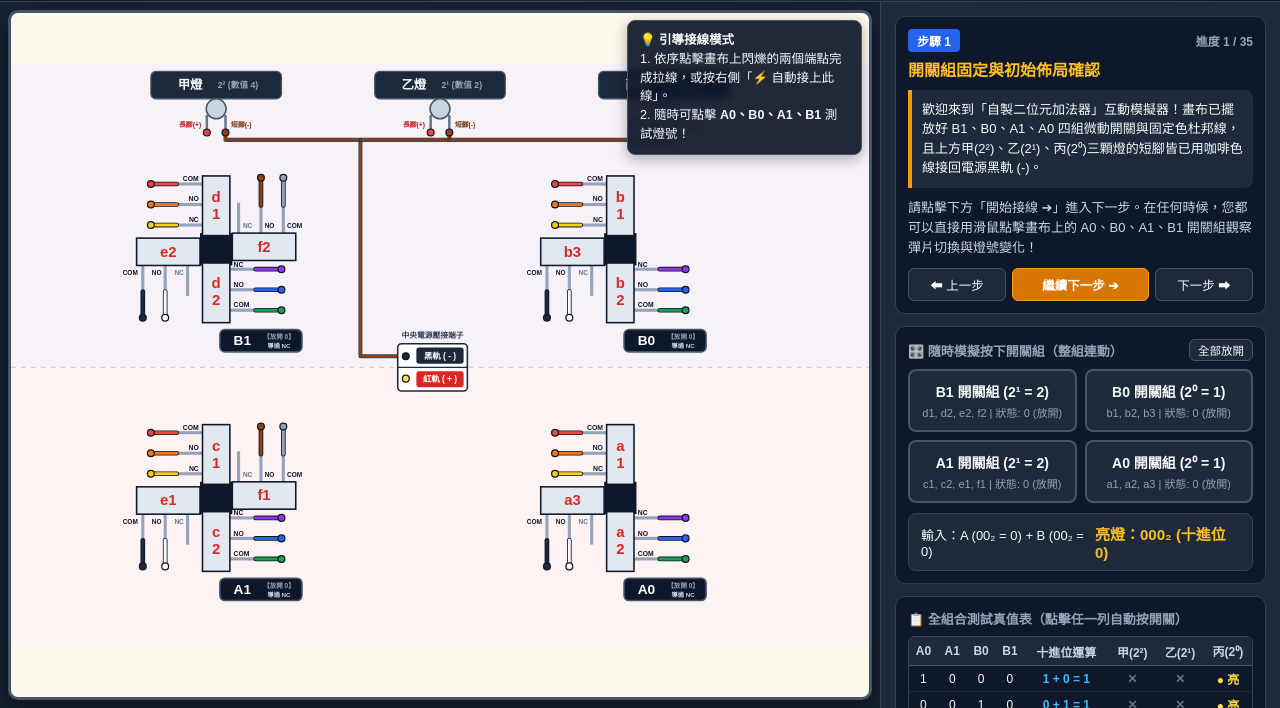
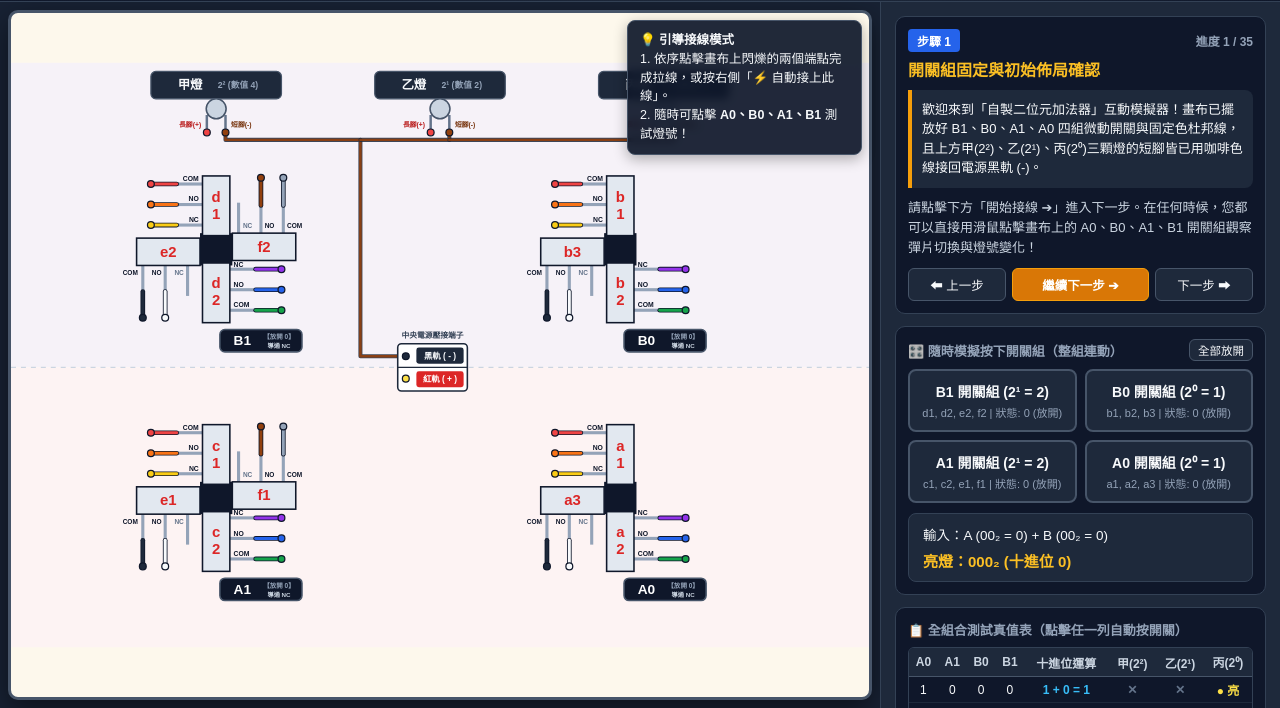
Before and after one commit to LaoHsien/SPDT-2-bit-adder-simulation, a plain HTML site: page index.html in a window 1280 px wide. Shown: the part 92-800 px from the top of the page. Drawn offline with Linux system fonts and the light colour scheme.

Commit message:
Update index.html

```diff
--- a/index.html
+++ b/index.html
@@ -430,17 +430,28 @@
   }
   .sw-btn.pressed span.sub { color: #dbeafe; }
 
+  /* 修正後：上下兩行獨立顯示輸入與亮燈結果，絕不斷行 */
   .math-readout {
     background: #1e293b;
     border-radius: 8px;
-    padding: 9px 12px;
-    font-size: 13px;
+    padding: 10px 14px;
+    font-size: 13.5px;
     display: flex;
+    flex-direction: column;
+    gap: 6px;
+    border: 1px solid #334155;
+  }
+  .math-readout-row {
+    display: flex;
+    align-items: center;
     justify-content: space-between;
-    align-items: center;
-    border: 1px solid #334155;
-  }
-  .math-readout strong { color: #fbbf24; font-size: 15px; }
+    white-space: nowrap;
+  }
+  .math-readout strong {
+    color: #fbbf24;
+    font-size: 15px;
+    white-space: nowrap;
+  }
 
   /* 真值表快速測試區 */
   .truth-table-wrap {
@@ -665,8 +676,12 @@
         </button>
       </div>
       <div class="math-readout">
-        <span id="math-input-str">輸入：A (00₂ = 0) + B (00₂ = 0)</span>
-        <strong id="math-output-str">亮燈：000₂ (0)</strong>
+        <div class="math-readout-row">
+          <span id="math-input-str">輸入：A (00₂ = 0) + B (00₂ = 0)</span>
+        </div>
+        <div class="math-readout-row">
+          <strong id="math-output-str">亮燈：000₂ (十進位 0)</strong>
+        </div>
       </div>
     </div>
 
@@ -1365,7 +1380,11 @@ function renderBoard() {
           html += `<path d="${pointsToOrthoPath(branchA)}" fill="none" stroke="#fef08a" stroke-width="3" stroke-linecap="round" stroke-linejoin="round" class="wire-live-flow" filter="url(#wire-glow)"/>`;
           html += `<path d="${pointsToOrthoPath(branchB)}" fill="none" stroke="#fef08a" stroke-width="3" stroke-linecap="round" stroke-linejoin="round" class="wire-live-flow" filter="url(#wire-glow)"/>`;
         } else {
-          const flowPts = w.flowReverse ? [...w.path].reverse() : w.path;
+          // 動態依據兩端點與電源的拓撲距離 (nodeDist) 判斷電流實際流向
+          const dFrom = nodeDist[w.from] ?? 999;
+          const dTo = nodeDist[w.to] ?? 999;
+          const shouldReverse = (dTo < dFrom) || (dTo === dFrom && w.flowReverse);
+          const flowPts = shouldReverse ? [...w.path].reverse() : w.path;
           const flowD = pointsToOrthoPath(flowPts);
           html += `<path d="${flowD}" fill="none" stroke="#fef08a" stroke-width="3" stroke-linecap="round" stroke-linejoin="round" class="wire-live-flow" filter="url(#wire-glow)"/>`;
         }
@@ -1432,7 +1451,7 @@ function renderBoard() {
     }
   }
 
-  // --- D. 固定保留預覽虛線元素 #preview-wire (滑鼠移動時僅更新 d 屬性，不重繪整張畫布) ---
+  // --- D. 固定保留預覽虛線元素 #preview-wire ---
   let previewD = '';
   if (selectedStartTerm && TERMINALS[selectedStartTerm]) {
     const st = TERMINALS[selectedStartTerm];
@@ -1502,7 +1521,12 @@ function renderBoard() {
         const intNode = `SW_INT_${t.swName}`;
         const dTerm = nodeDist[t.id] ?? 999;
         const dInt = nodeDist[intNode] ?? 999;
-        const flowsIntoSwitch = (dTerm <= dInt);
+        // 檢查該腳位目前是否與開關內部彈片導通 (若未導通，代表電從外部導線流入該腳位停住)
+        const isConnectedInsideSwitch =
+          (t.role === 'COM') ||
+          (t.role === 'NO' && isPressed) ||
+          (t.role === 'NC' && !isPressed);
+        const flowsIntoSwitch = !isConnectedInsideSwitch ? true : (dTerm <= dInt);
         const sx = flowsIntoSwitch ? t.x : t.pinX;
         const sy = flowsIntoSwitch ? t.y : t.pinY;
         const ex = flowsIntoSwitch ? t.pinX : t.x;
@@ -1623,7 +1647,6 @@ function renderBoard() {
     html += `
       <g class="terminal-group" onpointerdown="handleTerminalClick('${t.id}', event)">
         <title>${t.label}</title>
-        <!-- 隱形大範圍感應區 (半徑 15px)，確保任何滑鼠或觸控板都能輕鬆點中 -->
         <circle cx="${t.x}" cy="${t.y}" r="15" fill="transparent"/>
         <circle class="terminal-dot" cx="${t.x}" cy="${t.y}" r="${isTarget || simulatorMode === 'free' ? 7.5 : 5.5}"
           fill="${isPowered ? '#fde047' : cHex}"
@@ -1637,7 +1660,7 @@ function renderBoard() {
 }
 
 // ============================================================================
-// 8. 端點點擊互動邏輯 (修正滑鼠移動重繪導致點擊失效之問題)
+// 8. 端點點擊互動邏輯
 // ============================================================================
 svgEl.addEventListener('pointermove', (e) => {
   if (!selectedStartTerm || !TERMINALS[selectedStartTerm]) return;
@@ -1649,7 +1672,6 @@ svgEl.addEventListener('pointermove', (e) => {
   const cursorPt = pt.matrixTransform(ctm.inverse());
   mouseSvgPt = { x: Math.round(cursorPt.x), y: Math.round(cursorPt.y) };
 
-  // 只單獨更新 #preview-wire 的路徑屬性，絕對不重建 SVG DOM，讓第二下點擊 100% 穩定觸發
   const previewEl = document.getElementById('preview-wire');
   if (previewEl) {
     const st = TERMINALS[selectedStartTerm];
```
